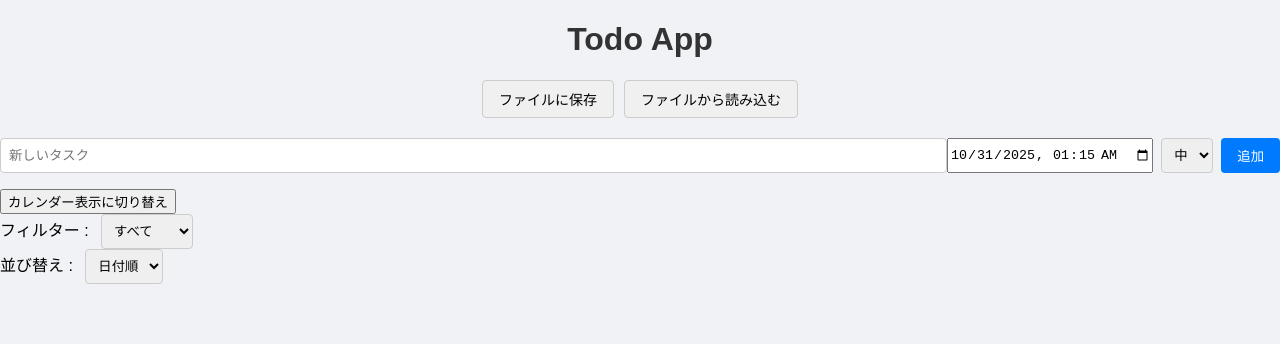
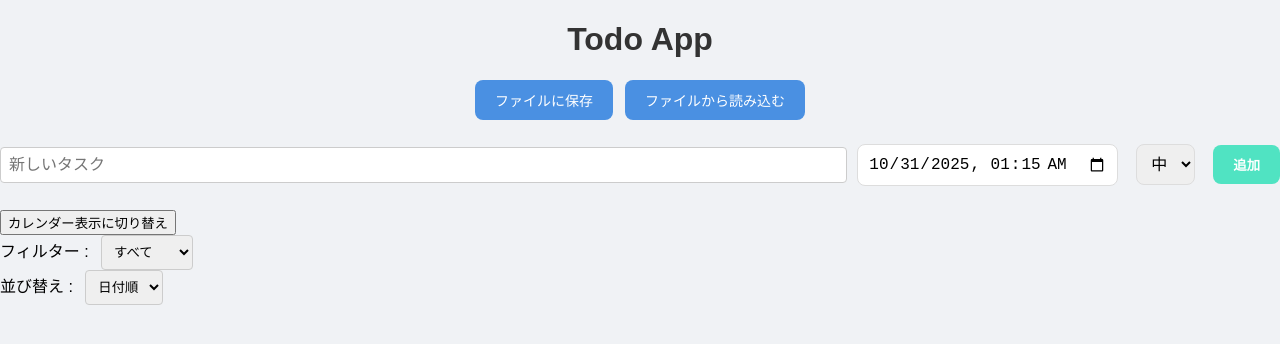
Before and after one commit to xRon0s/TodoList_demo, a React (Vite) app: page / in a window 1280 px wide. Shown: the top 344 px of the page. Built offline with nearby package versions, Linux system fonts and the light colour scheme.

Commit message:
打ち切り

```diff
--- a/src/App.css
+++ b/src/App.css
@@ -1,3 +1,15 @@
+/* 以前の .App スタイルは不要になる場合があります */
+/* .App { text-align: center; } */
+
+body {
+  margin: 0;
+  font-family: -apple-system, BlinkMacSystemFont, "Segoe UI", "Roboto", "Oxygen",
+    "Ubuntu", "Cantarell", "Fira Sans", "Droid Sans", "Helvetica Neue",
+    sans-serif;
+  -webkit-font-smoothing: antialiased;
+  -moz-osx-font-smoothing: grayscale;
+}
+
 .app {
   max-width: 600px;
   margin: 2rem auto;
@@ -99,13 +111,13 @@ li.low .priority-label {
 }
 
 .priority-label {
-  width: 5rem;
-  margin-right: 1rem;
-  padding: 0.2rem 0.1rem;
-  border-radius: 12px;
-  font-size: 0.8rem;
-  font-weight: bold;
-  text-align : center;
+  display: inline-block;
+  width: 60px; /* 幅を固定 */
+  text-align: center;
+  border-radius: 4px;
+  padding: 2px 0;
+  color: white;
+  margin: 0 8px;
 }
 
 select {
@@ -223,24 +235,61 @@ select {
   text-decoration: underline;
 }
 
+/* ファイル保存・読み込みボタンのスタイル調整 */
 .file-operations {
   display: flex;
-  gap: 10px;
-  margin-bottom: 20px;
+  gap: 12px;
+  margin-bottom: 24px;
   justify-content: center;
 }
 
 .file-operations button,
 .file-load-button {
-  padding: 8px 16px;
-  border: 1px solid #ccc;
-  border-radius: 4px;
-  background-color: #f0f0f0;
+  padding: 10px 20px;
+  border: none;
+  border-radius: 8px;
+  background-color: #4a90e2; /* A more pleasant blue */
+  color: white;
   cursor: pointer;
   font-size: 14px;
+  font-weight: 500;
+  transition: background-color 0.2s ease-in-out, transform 0.1s ease;
 }
 
 .file-operations button:hover,
 .file-load-button:hover {
-  background-color: #e0e0e0;
+  background-color: #357abd; /* Darker blue on hover */
+  transform: translateY(-1px);
 }
+
+/* タスク追加フォームのスタイル */
+.add-todo-form {
+  display: grid;
+  grid-template-columns: 1fr auto auto auto;
+  gap: 10px;
+  margin-bottom: 24px;
+  align-items: center;
+}
+
+.add-todo-form input,
+.add-todo-form select {
+  padding: 10px;
+  border: 1px solid #ddd;
+  border-radius: 8px;
+  font-size: 16px;
+}
+
+.add-todo-form button {
+  padding: 10px 20px;
+  border: none;
+  border-radius: 8px;
+  background-color: #50e3c2; /* A nice green */
+  color: white;
+  font-weight: bold;
+  cursor: pointer;
+  transition: background-color 0.2s;
+}
+
+.add-todo-form button:hover {
+  background-color: #29b898;
+}
--- a/src/App.tsx
+++ b/src/App.tsx
@@ -163,8 +163,12 @@ const App = () => {
   }, [todos, selectedDate]);
 
   return (
-    <div className="App">
-      <h1>Todo App</h1>
+    // この部分を修正して、中央配置のレイアウトに戻します
+    <div className="min-h-screen bg-gray-100 flex items-center justify-center font-sans p-4">
+      <div className="bg-white p-6 sm:p-8 rounded-2xl shadow-lg w-full max-w-3xl">
+        <h1 className="text-3xl sm:text-4xl font-bold mb-6 text-center text-gray-800">
+          Todo App
+        </h1>
 
         <div className="file-operations">
           <button onClick={handleSaveToFile}>ファイルに保存</button>
@@ -179,7 +183,6 @@ const App = () => {
           </label>
         </div>
 
-      {/* 2. フォームに onSubmit を追加 */}
         <form className="add-todo-form" onSubmit={handleAddTodo}>
           <input
             type="text"
@@ -191,7 +194,10 @@ const App = () => {
             type="datetime-local"
             value={
               newTodoDate
-              ? new Date(newTodoDate.getTime() - newTodoDate.getTimezoneOffset() * 60000)
+                ? new Date(
+                    newTodoDate.getTime() -
+                      newTodoDate.getTimezoneOffset() * 60000
+                  )
                     .toISOString()
                     .slice(0, 16)
                 : ""
@@ -213,7 +219,9 @@ const App = () => {
 
         <div className="view-toggle">
           <button onClick={() => setView(view === "list" ? "calendar" : "list")}>
-          {view === "list" ? "カレンダー表示に切り替え" : "リスト表示に切り替え"}
+            {view === "list"
+              ? "カレンダー表示に切り替え"
+              : "リスト表示に切り替え"}
           </button>
         </div>
 
@@ -224,7 +232,11 @@ const App = () => {
                 <label>フィルター : </label>
                 <select
                   value={filter}
-                onChange={(e) => setFilter(e.target.value as "all" | "completed" | "incomplete")}
+                  onChange={(e) =>
+                    setFilter(
+                      e.target.value as "all" | "completed" | "incomplete"
+                    )
+                  }
                 >
                   <option value="all">すべて</option>
                   <option value="completed">完了済み</option>
@@ -235,9 +247,7 @@ const App = () => {
                 <label>並び替え : </label>
                 <select
                   onChange={(e) =>
-                  setSort(
-                    e.target.value as "date" | "priority"
-                  )
+                    setSort(e.target.value as "date" | "priority")
                   }
                 >
                   <option value="date">日付順</option>
@@ -319,19 +329,12 @@ const App = () => {
                         onChange={() => handleToggleTodo(todo.id)}
                       />
                       <div className="relative group flex items-center">
-                      <div className="relative group flex items-center">
                         <span
                           className="task-text"
                           onClick={() => handleOpenModal(todo)}
                         >
                           {todo.text}
                         </span>
-                        {todo.memo && (
-                          <span className="absolute bottom-full left-1/2 -translate-x-1/2 mb-2 w-max max-w-xs p-2 bg-gray-800 text-white text-sm rounded-md opacity-0 group-hover:opacity-100 transition-opacity pointer-events-none z-10">
-                            {todo.memo}
-                          </span>
-                        )}
-                      </div>
                         {todo.memo && (
                           <span className="absolute bottom-full left-1/2 -translate-x-1/2 mb-2 w-max max-w-xs p-2 bg-gray-800 text-white text-sm rounded-md opacity-0 group-hover:opacity-100 transition-opacity pointer-events-none z-10">
                             {todo.memo}
@@ -358,6 +361,7 @@ const App = () => {
           onSave={handleSaveMemo}
         />
       </div>
+    </div>
   );
 };
 
```
Lines whose indentation alone changed are shown as unchanged.
